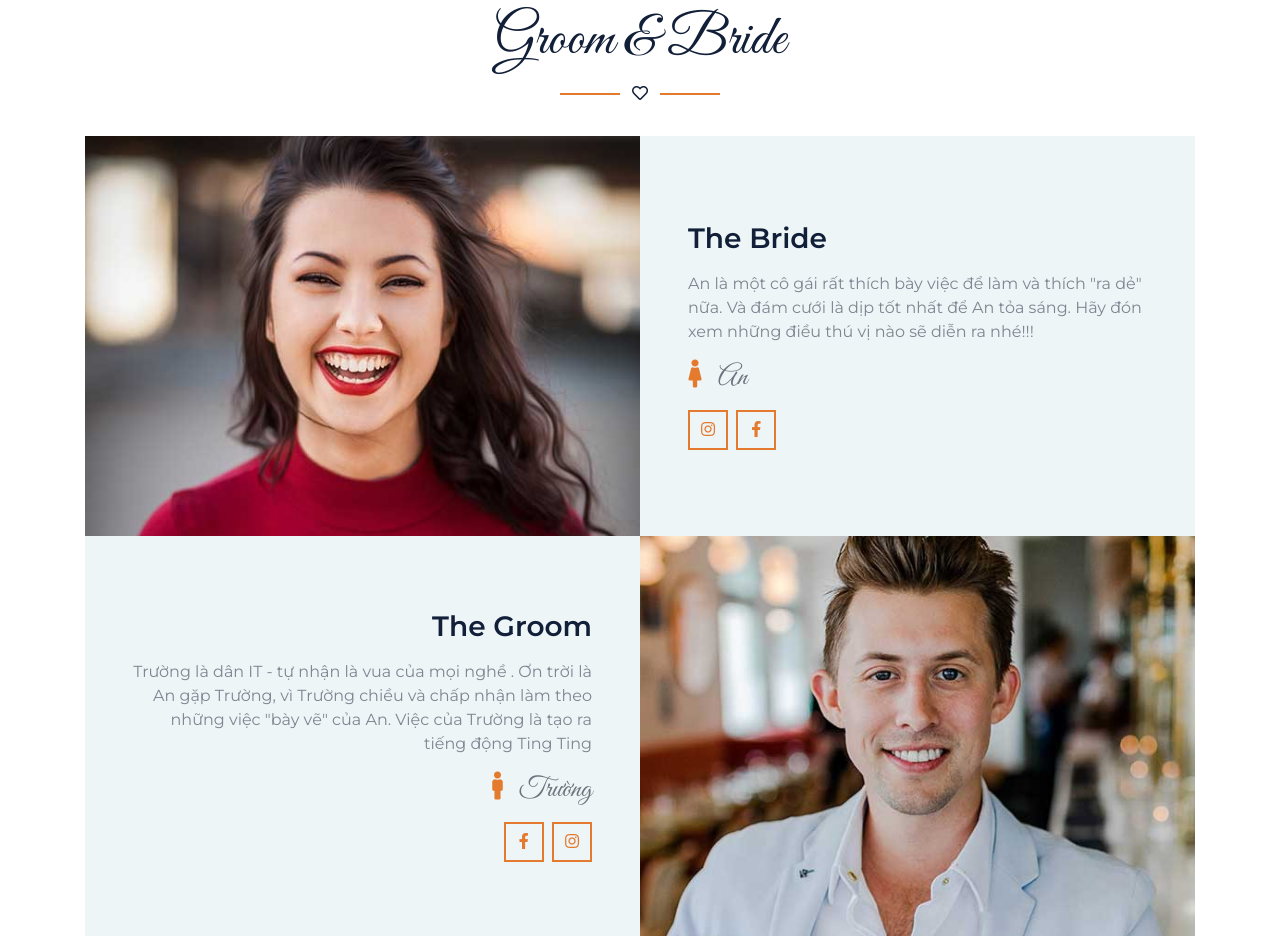
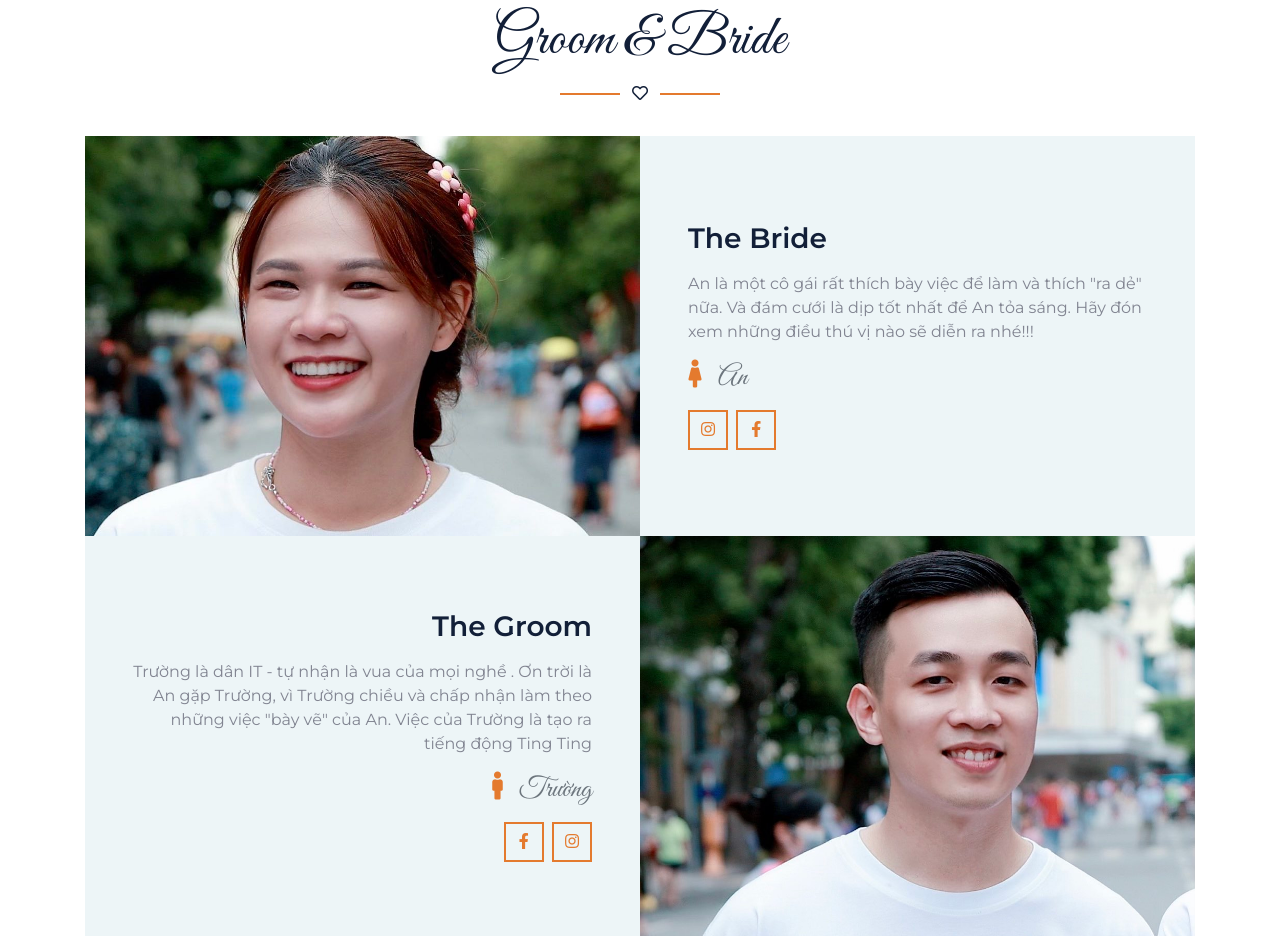
Before and after one commit to tmtxt/wedding, a plain HTML site: page index.html in a window 1280 px wide. Shown: the part 1020-1972 px from the top of the page. Drawn offline with nearby package versions, Linux system fonts and the light colour scheme.

Commit message:
Add bride groom pictures

```diff
--- a/index.html
+++ b/index.html
@@ -136,7 +136,7 @@
             </div>
             <div class="row m-0">
                 <div class="col-md-6 p-0" style="min-height: 400px;">
-                    <img class="position-absolute w-100 h-100" src="img/about-2.jpg" style="object-fit: cover;">
+                    <img class="position-absolute w-100 h-100" src="img/IMG_0080.jpg" style="object-fit: cover;">
                 </div>
                 <div class="col-md-6 p-0 text-center text-md-left">
                     <div class="h-100 d-flex flex-column justify-content-center bg-secondary p-5">
@@ -163,7 +163,7 @@
                     </div>
                 </div>
                 <div class="col-md-6 p-0" style="min-height: 400px;">
-                    <img class="position-absolute w-100 h-100" src="img/about-1.jpg" style="object-fit: cover;">
+                    <img class="position-absolute w-100 h-100" src="img/IMG_0081.jpg" style="object-fit: cover;">
                 </div>
             </div>
         </div>
```
Also changed, not shown: img/IMG_0080.jpg (added), img/IMG_0081.jpg (added).
